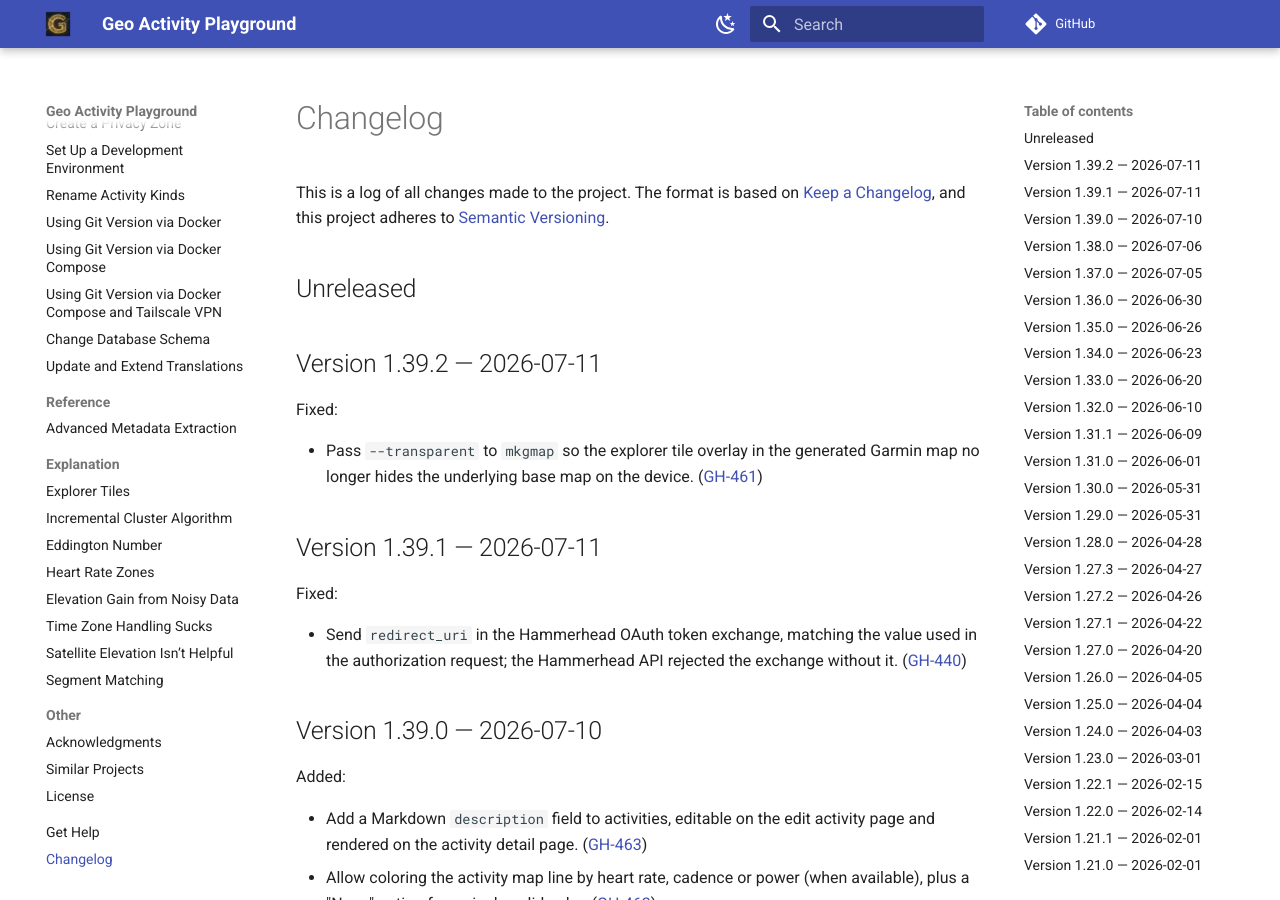
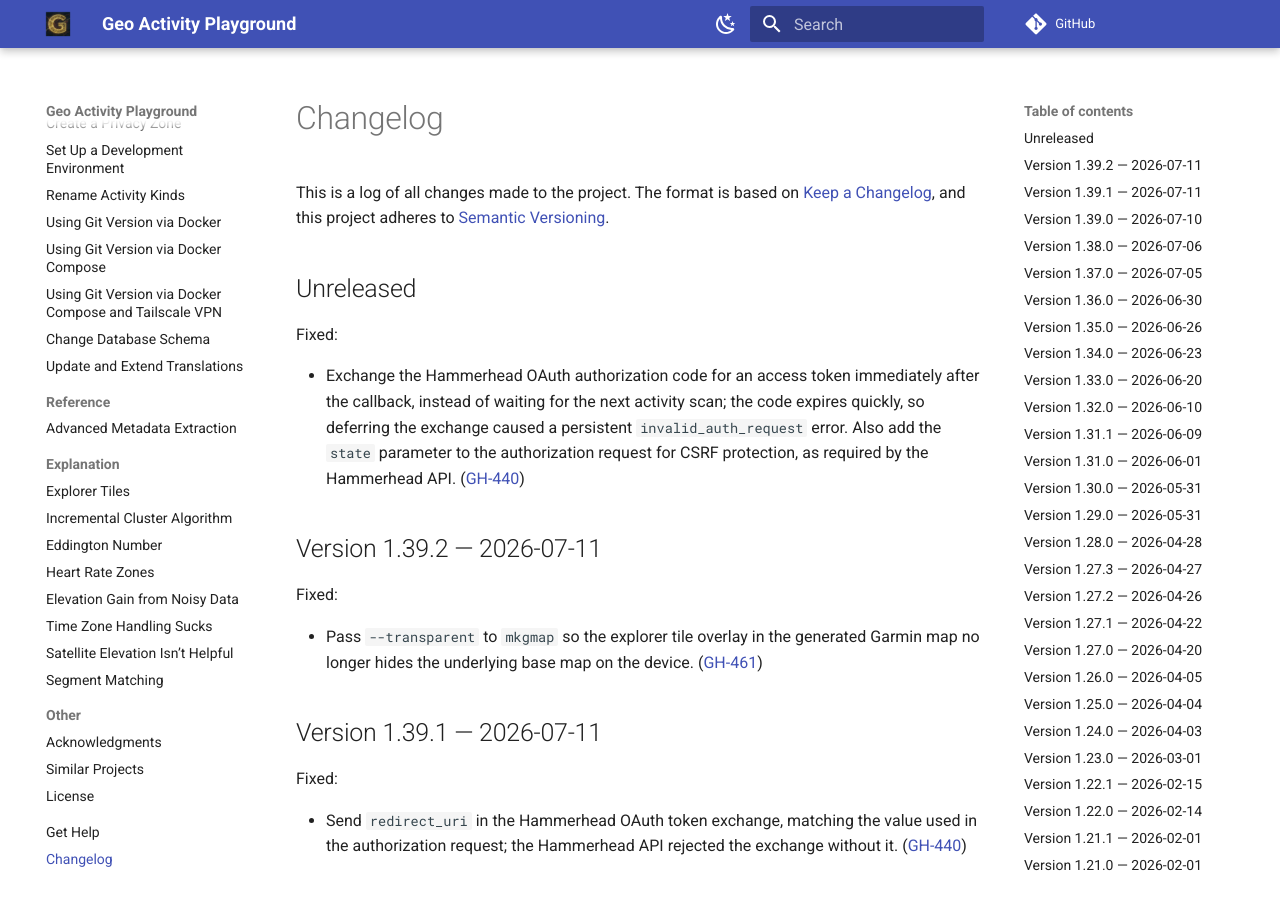
Before and after one commit to martin-ueding/geo-activity-playground, an MkDocs documentation site: the page built from docs/changelog.md, in a window 1280 px wide and 900 px high. Built offline with MkDocs 1.6.1 and Material for MkDocs 9.7.7, drawn with Linux system fonts in a browser that asks for light colours; comment, search, counter and statistics services are not loaded.

Commit message:
docs: changelog entry for Hammerhead auth code exchange fix

```diff
--- a/docs/changelog.md
+++ b/docs/changelog.md
@@ -17,6 +17,9 @@ Types of changes
 
 ## Unreleased
 
+Fixed:
+
+- Exchange the Hammerhead OAuth authorization code for an access token immediately after the callback, instead of waiting for the next activity scan; the code expires quickly, so deferring the exchange caused a persistent `invalid_auth_request` error. Also add the `state` parameter to the authorization request for CSRF protection, as required by the Hammerhead API. ([GH-440](https://github.com/martin-ueding/geo-activity-playground/discussions/440))
 
 ## Version 1.39.2 — 2026-07-11
 
```
